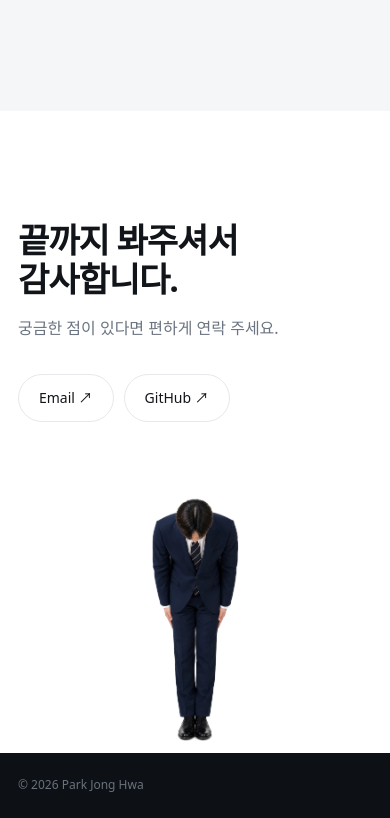
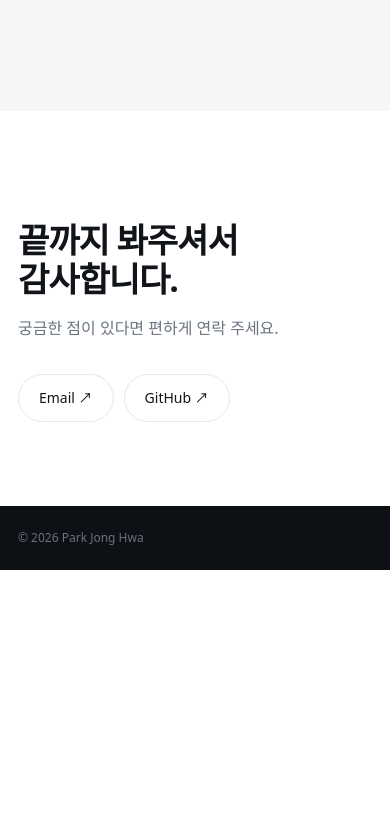
Before and after one commit to Janjonghwa/Janjonghwa.github.io, a plain HTML site: page index.html in a window 390 px wide. Shown: the part 10277-11095 px from the top of the page. After the commit the page ends 10847 px from the top, so only its background shows below. Drawn offline with Linux system fonts and the light colour scheme; a web font is replaced by a local one.

Commit message:
Remove the closing bow photo
Co-Authored-By: Claude Opus 5.5 <noreply@anthropic.com>

```diff
--- a/index.html
+++ b/index.html
@@ -157,14 +157,12 @@
 
   /* 마무리 · 연락 */
   .closing { padding: 110px 0 0; background: var(--bg); overflow: hidden; }
-  .closing .wrap { display: grid; grid-template-columns: 1fr 300px; gap: 40px; align-items: end; }
+  .closing .wrap { display: block; }
   .closing h2 { margin: 0; font-size: clamp(34px, 5vw, 56px); color: var(--ink); font-weight: 800; letter-spacing: -.03em; line-height: 1.15; }
   .closing p { margin: 16px 0 0; color: var(--sub); font-size: 16px; }
   .closing .links { display: flex; flex-wrap: wrap; gap: 10px; margin: 32px 0 110px; }
   .closing .links a { padding: 11px 20px; border: 1px solid var(--line); border-radius: 999px; font-size: 14px; color: var(--ink); transition: border-color .2s, background .2s; }
   .closing .links a:hover { border-color: var(--ink); background: var(--soft); }
-  .closing .bow { align-self: end; }
-  .closing .bow img { width: 100%; max-width: 300px; margin-left: auto; }
   footer { background: var(--dark); color: #69727e; padding: 22px 0 calc(22px + env(safe-area-inset-bottom, 0px)); font-size: 12px; }
 
   /* ───────── 상세 모달 ───────── */
@@ -280,9 +278,7 @@
     .tl li time, .tl li em { grid-column: 1; grid-row: auto; text-align: left; }
     .skills > div { grid-template-columns: 1fr; gap: 4px; }
     .card h3 { font-size: 23px; }
-    .closing .wrap { grid-template-columns: 1fr; }
-    .closing .links { margin-bottom: 24px; }
-    .closing .bow img { max-width: 200px; margin: 0 auto; }
+    .closing .links { margin-bottom: 84px; }
     .modal { padding: 0; }
     .modal .sheet { border-radius: 0; min-height: 100%; }
     .d-body { padding: 28px 18px calc(40px + env(safe-area-inset-bottom, 0px)); }
@@ -435,7 +431,6 @@
         <a href="https://github.com/Janjonghwa" target="_blank" rel="noopener">GitHub ↗</a>
       </div>
     </div>
-    <div class="bow reveal"><img src="images/profile-bow.png" alt="인사하는 박종화" loading="lazy"></div>
   </div>
 </section>
 <footer><div class="wrap">© 2026 Park Jong Hwa</div></footer>
```
Also changed, not shown: images/profile-bow.png (deleted).
